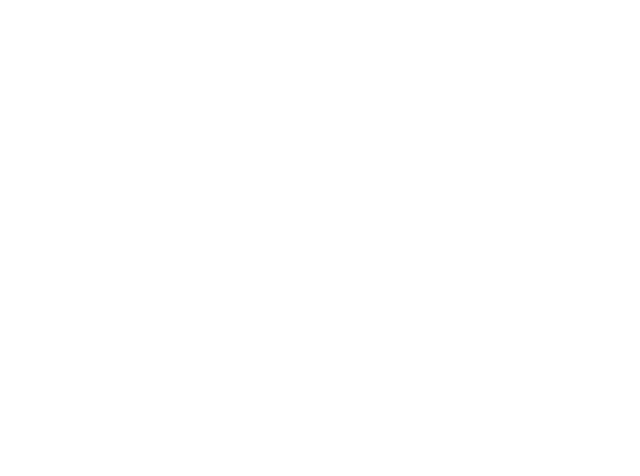
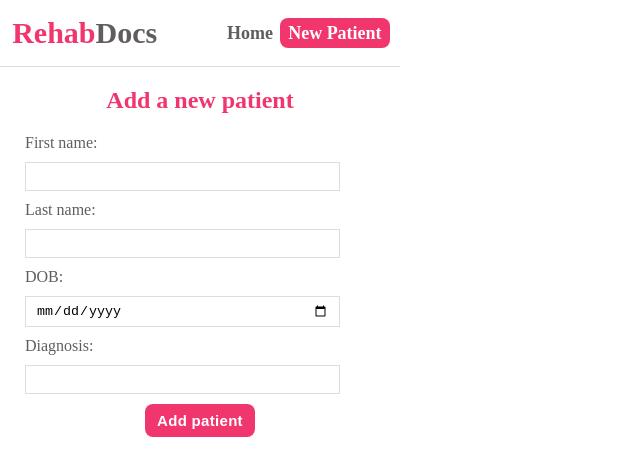
Before and after one commit to diegoram23/rehab-docs, a React (Create React App) app: page /#/newpatient in a window 1280 px wide. Before the commit this address had no page. Shown: the top 476 px of the page, without its empty margins (0-640 px from the left). Built offline with nearby package versions, Linux system fonts and the light colour scheme.

Commit message:
initial styling of app. Able to retrieve and render data from firebase

```diff
--- a/package.json
+++ b/package.json
@@ -7,6 +7,7 @@
     "@testing-library/jest-dom": "^5.16.5",
     "@testing-library/react": "^13.4.0",
     "@testing-library/user-event": "^13.5.0",
+    "firebase": "^9.19.1",
     "react": "^18.2.0",
     "react-dom": "^18.2.0",
     "react-router": "^6.10.0",
--- a/src/App.js
+++ b/src/App.js
@@ -1,13 +1,18 @@
 import { HashRouter, Routes, Route } from 'react-router-dom'
+import HeaderLayout from './layouts/HeaderLayout';
 import Home from './pages/Home';
+import NewPatient from './pages/NewPatient';
 
 
 function App() {
   return (
-    <div className="App">
+    <div className="app">
       <HashRouter>
         <Routes>
-          <Route path='/' element={<Home />} />
+          <Route path='/' element={<HeaderLayout />}>
+            <Route index element={<Home />} />
+            <Route path='/newpatient' element={<NewPatient />}/>
+          </Route>
         </Routes>
       </HashRouter>
     </div>
--- /dev/null
+++ b/src/firebase/config.js
@@ -0,0 +1,19 @@
+import { initializeApp } from 'firebase/app'
+import { getFirestore } from 'firebase/firestore'
+
+const firebaseConfig = {
+    apiKey: "AIzaSyDjzC-NsOGgF4V08l63NoHQZuSrWpwdDoY",
+    authDomain: "rehab-docs-678cb.firebaseapp.com",
+    projectId: "rehab-docs-678cb",
+    storageBucket: "rehab-docs-678cb.appspot.com",
+    messagingSenderId: "354262925954",
+    appId: "1:354262925954:web:3e3c21745f897a38922a9b"
+};
+
+//init firebase
+initializeApp(firebaseConfig)
+
+//init firestore
+const db = getFirestore()
+
+export { db }
--- a/src/index.css
+++ b/src/index.css
@@ -1,8 +1,53 @@
 body {
   max-width: 400px;
   margin: 0;
+  color: rgb(97, 93, 93);
+
 }
 
+header {
+  display: flex;
+  align-items: center;
+  justify-content: space-between;
+  border-bottom: 1px solid #ddd;
+  padding: 1em 0.2em;
+}
+
+header span {
+  color: rgb(97, 93, 93);
+}
+
+header h1 {
+  margin: 0 0 0 0.3em;
+  color: #f1356d;
+  font-size: 30px;
+}
+
+nav a{
+  text-decoration: none;
+  margin-right: 0.4em;
+  color: rgb(97, 93, 93);
+  font-size: 18px;
+  font-weight: bold;
+}
+
+nav a.active {
+  color: #ffffff;
+  background-color: #f1356d;
+  border-radius: 8px;
+  padding: 5px 8px;
+}
+
+.patients-container{
+  border: 1px solid black;
+}
+
+.patients-box{
+  border: 1px solid red
+}
+
+
+/*-------------------New patient form --------------------*/
 .patient-form {
   max-width: 350px;
   margin: 0 auto;
@@ -15,7 +60,7 @@ body {
 }
 
 .patient-form h2{
-  color: #6096b4;
+  color: #f1356d;
 }
 
 .patient-form input, .patient-form select {
@@ -28,11 +73,13 @@ body {
 }
 
 .patient-form button {
-  background-color: #6096b4;
-  color: #ddd;
+  background-color: #f1356d;
+  color: #ffffff;
   border: 0;
   padding: 8px 12px;
   border-radius: 8px;
   cursor: pointer;
   font-size: 15px;
+  font-weight: bold;
+  letter-spacing: 0.02em;
 }
--- /dev/null
+++ b/src/layouts/HeaderLayout.js
@@ -0,0 +1,18 @@
+import { NavLink, Outlet } from "react-router-dom";
+
+const HeaderLayout = () => {
+    return (
+        <div>
+            <header>
+                <h1>Rehab<span>Docs</span></h1>
+                <nav className="nav-links">
+                    <NavLink to="/">Home</NavLink>
+                    <NavLink to="/newpatient">New Patient</NavLink>
+                </nav>
+            </header>
+            <Outlet />
+        </div>
+    );
+}
+
+export default HeaderLayout;
--- a/src/pages/Home.js
+++ b/src/pages/Home.js
@@ -1,39 +1,34 @@
+import { useEffect, useState } from "react";
+import { db } from "../firebase/config";
+import { collection, getDocs } from 'firebase/firestore'
+
 const Home = () => {
+    const [patients, setPatients] = useState([])
+
+    useEffect(() => {
+        const ref = collection(db, 'patients')
+
+        getDocs(ref)
+            .then(snapshot => {
+                let results = []
+                snapshot.docs.forEach(doc => {
+                    results.push({ id: doc.id, ...doc.data() })
+                })
+                setPatients(results)
+                console.log(results)
+            })
+    }, [])
+
     return (
-        <div className="patient-form">
-            <h2>Add a new patient</h2>
-            <form>
-                <label>
-                    <span>First name:</span>
-                    <input
-                        required
-                        type='text'
-                    />
-                </label>
-                <label>
-                    <span>Last name:</span>
-                    <input
-                        required
-                        type='text'
-                    />
-                </label>
-                <label>
-                    <span>DOB:</span>
-                    <input
-                        required
-                        type='text'
-                    />
-                </label>
-                <label>
-                    <span>Diagnosis:</span>
-                    <input
-                        required
-                        type='text'
-                    />
-                </label>
-                <button>Add patient</button>
-            </form>
-        </div>
+        <main className="patients-container">
+            {patients.map(patient =>
+                <div className="patients-box" key={patient.id}>
+                    <h3>{patient.Last}, {patient.first}</h3>
+                    <p>{patient.DOB}</p>
+                    <p>{patient.Diagnosis}</p>
+                </div>
+            )}
+        </main>
     );
 }
 
--- /dev/null
+++ b/src/pages/NewPatient.js
@@ -0,0 +1,42 @@
+
+const NewPatient = () => {
+
+    return (
+        <div className="patient-form">
+            <h2>Add a new patient</h2>
+            <form>
+                <label>
+                    <span>First name:</span>
+                    <input
+                        required
+                        type='text'
+                    />
+                </label>
+                <label>
+                    <span>Last name:</span>
+                    <input
+                        required
+                        type='text'
+                    />
+                </label>
+                <label>
+                    <span>DOB:</span>
+                    <input
+                        required
+                        type='date'
+                    />
+                </label>
+                <label>
+                    <span>Diagnosis:</span>
+                    <input
+                        required
+                        type='text'
+                    />
+                </label>
+                <button>Add patient</button>
+            </form>
+        </div>
+    );
+}
+
+export default NewPatient;
```
Also changed, not shown: 1 other file (tests, documents, lock files or other folders).
